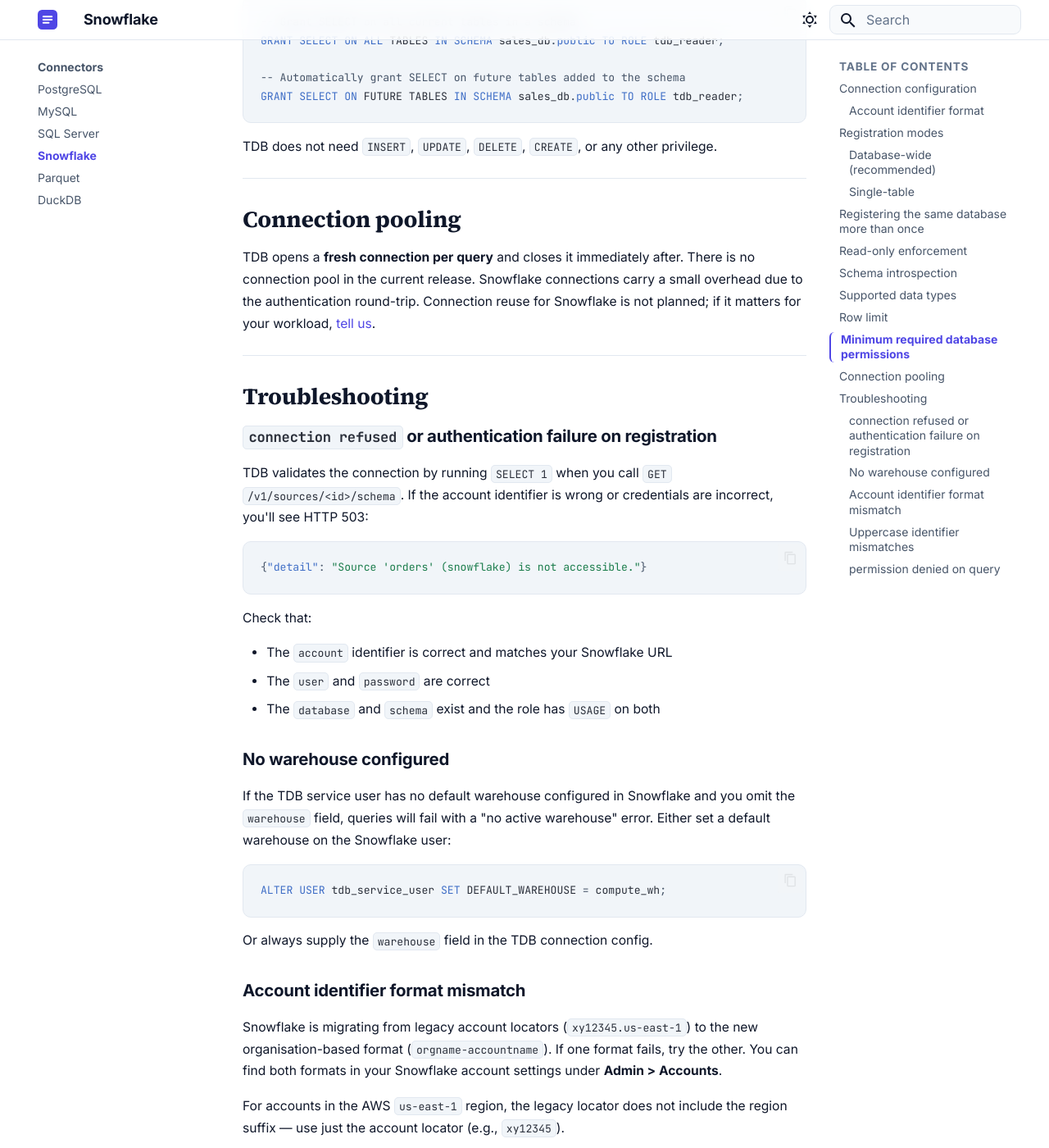
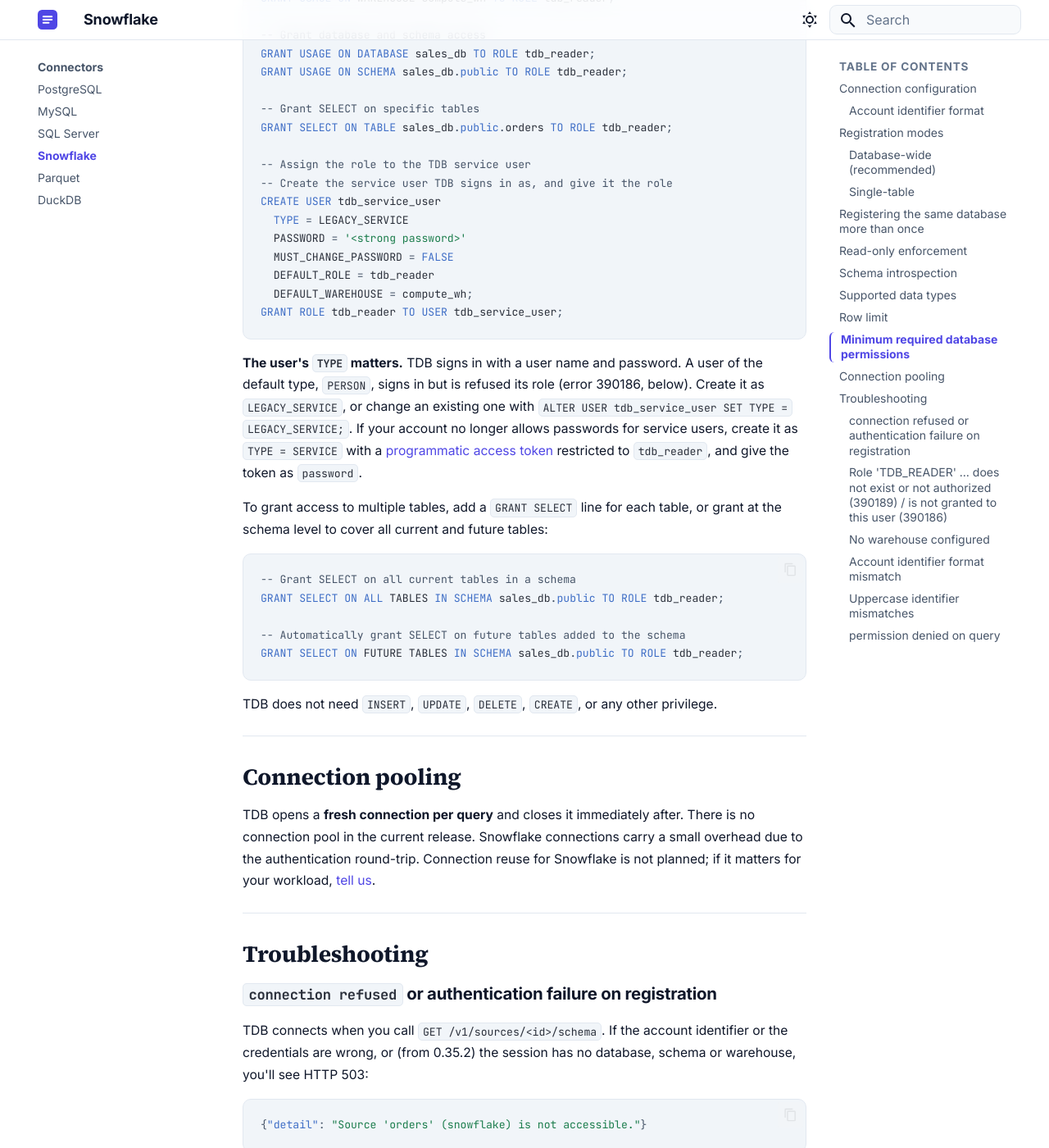
Before and after one commit to tdb-project/tdb-docs, an MkDocs documentation site: the page built from docs/connectors/snowflake.md, in a window 1280 px wide and 1400 px high, scrolled down 7011 px. Shown: the whole window at 82% size. Built offline with MkDocs 1.6.1 and Material for MkDocs 9.7.7, drawn with Linux system fonts in a browser that asks for light colours; some of the changed text lies outside the part shown.

Commit message:
Snowflake: tested against a real account; 0.35.2 fixes, service user TYPE

````diff
--- a/docs/connectors/snowflake.md
+++ b/docs/connectors/snowflake.md
@@ -3,6 +3,17 @@
 The Snowflake connector provides read-only SQL access to a Snowflake database.
 A source can be registered in two modes: **database-wide** (all tables in the
 configured schema) or **single-table** (scoped to one specific table).
+
+!!! info "Tested against a real Snowflake account (2026-11-10)"
+
+    A Snowflake trial account (AWS, ap-southeast-1) was used to test registration,
+    the schema, queries and their value types, refusing writes, tables the role cannot
+    see, the row cap, paging, streaming, the query timeout, the MCP tools (`filter_source`
+    with quoting attacks included) and the audit log.
+    That run found three faults, fixed in **0.35.2**: on earlier releases a query timeout (sometimes),
+    every `page_key` request, and the schema of a source whose role cannot use its
+    database or warehouse return 500. Column and row policies, views and query approvals
+    have not yet been run against Snowflake.
 
 ---
 
@@ -218,8 +229,10 @@ are the raw Snowflake `data_type` strings from `information_schema`. Examples:
 | `OBJECT` | `OBJECT` |
 
 Row values are serialised to JSON by the API layer. Timestamps are returned as
-strings. `VARIANT`, `ARRAY`, and `OBJECT` columns are returned as their JSON
-representation.
+strings. `VARIANT`, `ARRAY`, and `OBJECT` values are returned as a **string holding
+their JSON text**, formatted by Snowflake with line breaks (`"{\n  \"k\": [1, 2]\n}"`):
+parse the string to use the value. `NUMBER` with a scale is a string with its exact
+digits (`"1234.50"`), `BINARY` is base64, and a `FLOAT` NaN is `"NaN"`.
 
 ---
 
@@ -265,8 +278,23 @@ GRANT USAGE ON SCHEMA sales_db.public TO ROLE tdb_reader;
 GRANT SELECT ON TABLE sales_db.public.orders TO ROLE tdb_reader;
 
 -- Assign the role to the TDB service user
+-- Create the service user TDB signs in as, and give it the role
+CREATE USER tdb_service_user
+  TYPE = LEGACY_SERVICE
+  PASSWORD = '<strong password>'
+  MUST_CHANGE_PASSWORD = FALSE
+  DEFAULT_ROLE = tdb_reader
+  DEFAULT_WAREHOUSE = compute_wh;
 GRANT ROLE tdb_reader TO USER tdb_service_user;
 ```
+
+**The user's `TYPE` matters.** TDB signs in with a user name and password. A user of
+the default type, `PERSON`, signs in but is refused its role (error 390186, below).
+Create it as `LEGACY_SERVICE`, or change an existing one with
+`ALTER USER tdb_service_user SET TYPE = LEGACY_SERVICE;`. If your account no longer
+allows passwords for service users, create it as `TYPE = SERVICE` with a
+[programmatic access token](https://docs.snowflake.com/en/user-guide/programmatic-access-tokens)
+restricted to `tdb_reader`, and give the token as `password`.
 
 To grant access to multiple tables, add a `GRANT SELECT` line for each table, or
 grant at the schema level to cover all current and future tables:
@@ -296,9 +324,9 @@ planned; if it matters for your workload, [tell us](mailto:hello@tdb.jiracorp.co
 
 ### `connection refused` or authentication failure on registration
 
-TDB validates the connection by running `SELECT 1` when you call
-`GET /v1/sources/<id>/schema`. If the account identifier is wrong or credentials
-are incorrect, you'll see HTTP 503:
+TDB connects when you call `GET /v1/sources/<id>/schema`. If the account identifier
+or the credentials are wrong, or (from 0.35.2) the session has no database, schema or
+warehouse, you'll see HTTP 503:
 
 ```json
 {"detail": "Source 'orders' (snowflake) is not accessible."}
@@ -309,6 +337,18 @@ Check that:
 - The `account` identifier is correct and matches your Snowflake URL
 - The `user` and `password` are correct
 - The `database` and `schema` exist and the role has `USAGE` on both
+- The `warehouse` exists and the role has `USAGE` on it
+
+Snowflake signs in even when the role cannot use the database, schema or warehouse you
+named: it leaves them unset, and the first real query fails. Before 0.35.2 the schema
+call then returned 500.
+
+### Role 'TDB_READER' … does not exist or not authorized (390189) / is not granted to this user (390186)
+
+The password was accepted and the role refused. **390189**: the role does not exist, or
+was never granted to the user: run `GRANT ROLE tdb_reader TO USER tdb_service_user;`.
+**390186** after that grant: the user is `TYPE = PERSON`; see
+[the user's `TYPE`](#minimum-required-database-permissions).
 
 ### No warehouse configured
 
````
Also changed, not shown: docs/api/query.md (+2 -2 lines), docs/release-notes.md (+1 -0 lines), docs/security/policies.md (+1 -1 lines), docs/security/updates.md (+2 -2 lines).
